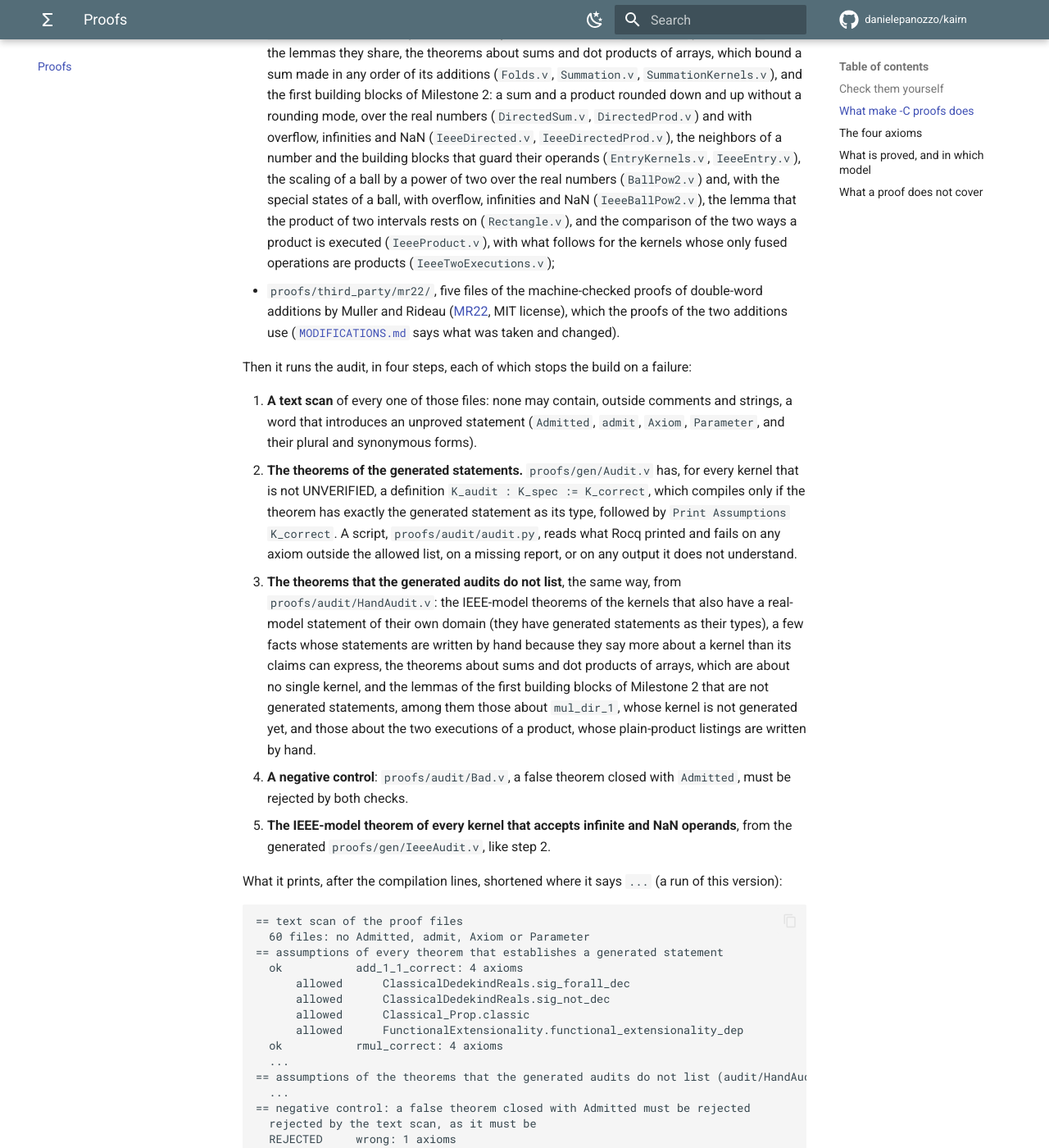
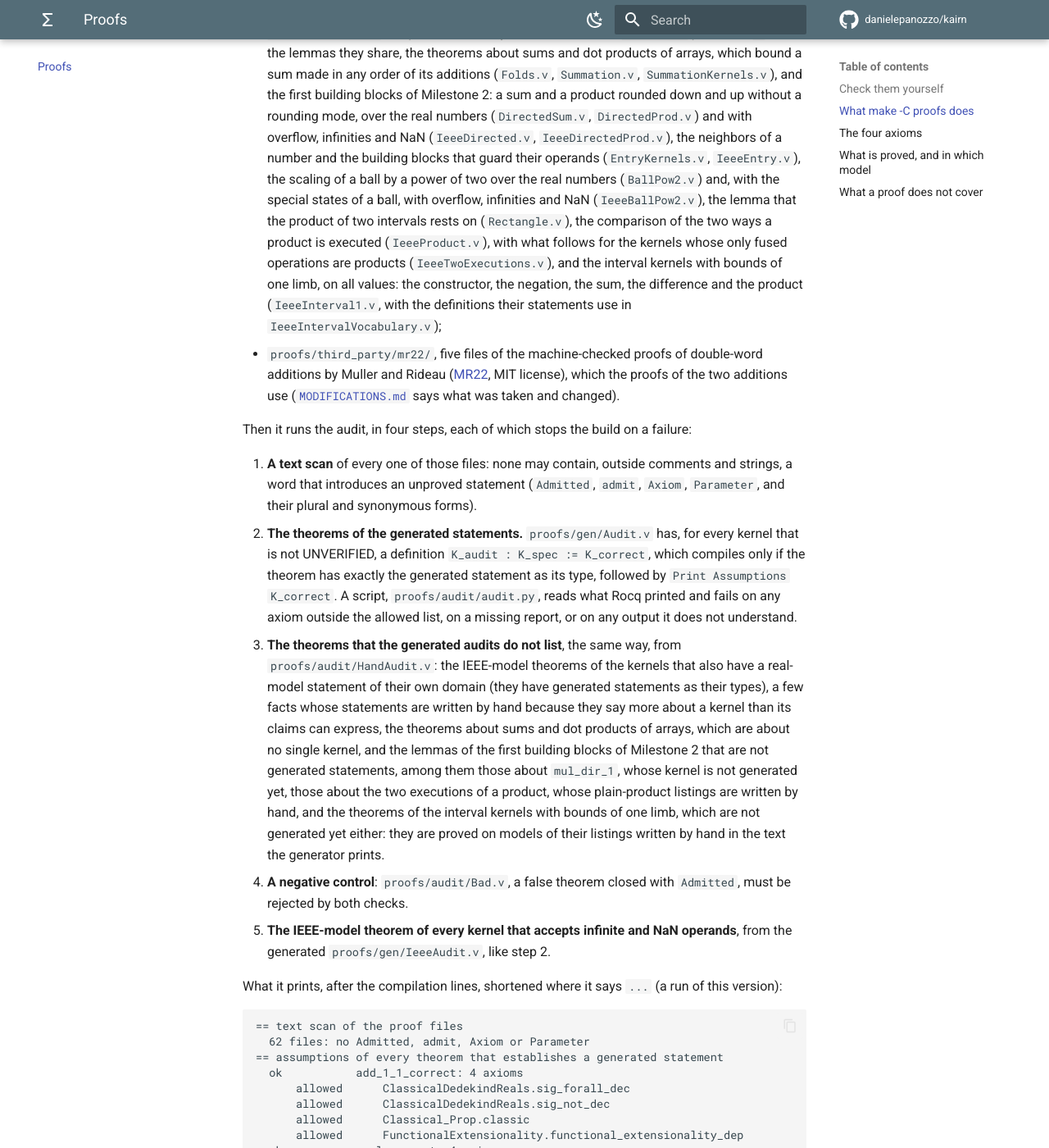
Before and after one commit to danielepanozzo/kairn, an MkDocs documentation site: the page built from docs/proofs/index.md, in a window 1280 px wide and 1400 px high, scrolled down 1251 px. Shown: the whole window at 82% size. Built offline with MkDocs 1.6.1 and Material for MkDocs 9.7.7, drawn with Linux system fonts in a browser that asks for light colours; comment, search, counter and statistics services are not loaded; some of the changed text lies outside the part shown.

Commit message:
Proofs: a vocabulary for intervals, and the interval kernels of one limb on all values
IeeeIntervalVocabulary.v defines what the statements of the interval kernels need: a
canonical interval of one limb and of two limbs, the empty set, membership of a real
number, bounded intervals, the exact range of an operation as a set of real numbers,
and the lower and upper bounds of such a set as extended real numbers.

IeeeInterval1.v proves, in the IEEE model and on models of the listings written by hand
in the text the generator prints: interval_make_1 on any two values (the interval, the
whole line for a NaN bound, the empty set otherwise); interval_neg_1, interval_add_1
and interval_sub_1 with I1 to I5 (canonical, empty exactly when an operand is,
containment, bounds that are the directed roundings of the bounds of the exact range,
bounded exactly when the exact range is within the largest finite number); and
interval_mul_1 with I1, I2, I3 and I5. The tightness of the product (I4) is not in
this commit.

Co-Authored-By: Claude Fable 5.2 <noreply@anthropic.com>
Claude-Session: https://claude.ai/code/session_01ULwCxzT6Dhw9xUiTw8mJz1

````diff
--- a/docs/proofs/index.md
+++ b/docs/proofs/index.md
@@ -55,9 +55,11 @@ lists:
   building blocks that guard their operands (`EntryKernels.v`, `IeeeEntry.v`), the scaling of a
   ball by a power of two over the real numbers (`BallPow2.v`) and, with the special states of a
   ball, with overflow, infinities and NaN (`IeeeBallPow2.v`), the lemma that the product of two
-  intervals rests on (`Rectangle.v`), and the comparison of the two ways a product is executed
+  intervals rests on (`Rectangle.v`), the comparison of the two ways a product is executed
   (`IeeeProduct.v`), with what follows for the kernels whose only fused operations are products
-  (`IeeeTwoExecutions.v`);
+  (`IeeeTwoExecutions.v`), and the interval kernels with bounds of one limb, on all values:
+  the constructor, the negation, the sum, the difference and the product (`IeeeInterval1.v`,
+  with the definitions their statements use in `IeeeIntervalVocabulary.v`);
 - `proofs/third_party/mr22/`, five files of the machine-checked proofs of double-word additions by
   Muller and Rideau ([MR22](../developer/design/phase0/references.md#mr22), MIT license), which the
   proofs of the two additions use
@@ -82,8 +84,10 @@ Then it runs the audit, in four steps, each of which stops the build on a failur
    its claims can express, the theorems about sums and dot products of arrays, which are
    about no single kernel, and the lemmas of the first building blocks of Milestone 2 that are
    not generated statements, among them those about `mul_dir_1`, whose kernel is not generated
-   yet, and those about the two executions of a product, whose plain-product listings are
-   written by hand.
+   yet, those about the two executions of a product, whose plain-product listings are
+   written by hand, and the theorems of the interval kernels with bounds of one limb, which are
+   not generated yet either: they are proved on models of their listings written by hand in the
+   text the generator prints.
 4. **A negative control**: `proofs/audit/Bad.v`, a false theorem closed with `Admitted`, must be
    rejected by both checks.
 5. **The IEEE-model theorem of every kernel that accepts infinite and NaN operands**, from the
@@ -93,7 +97,7 @@ What it prints, after the compilation lines, shortened where it says `...` (a ru
 
 ```text
 == text scan of the proof files
-  60 files: no Admitted, admit, Axiom or Parameter
+  62 files: no Admitted, admit, Axiom or Parameter
 == assumptions of every theorem that establishes a generated statement
   ok           add_1_1_correct: 4 axioms
       allowed      ClassicalDedekindReals.sig_forall_dec
@@ -183,7 +187,11 @@ These statements and the models of the kernels they are about are generated from
 descriptions, like the C++ (`proofs/gen/IeeeModel.v`, `IeeeStatements.v`). Two files are written
 by hand and are part of what must be trusted: `proofs/theories/IeeeOperations.v`, which says
 what each operation of a kernel means in Flocq's terms, and `IeeeVocabulary.v`, the definitions
-the statements use (what a canonical value is, what a ball contains). The kernels of the second
+the statements use (what a canonical value is, what a ball contains). A third,
+`IeeeIntervalVocabulary.v`, has the definitions for intervals (a canonical interval, its members,
+the exact range of an operation and its bounds); no generated statement uses it yet, because the
+interval kernels are not generated yet, and the theorems about them are stated with it by hand.
+The kernels of the second
 kind are in the generated headers and are `proved` in the claims; whether an operator of the
 library calls them yet is said in
 [What holds today](../getting-started/guarantees.md#overflow-and-non-finite-values).
````
Also changed, not shown: 4 other files.
